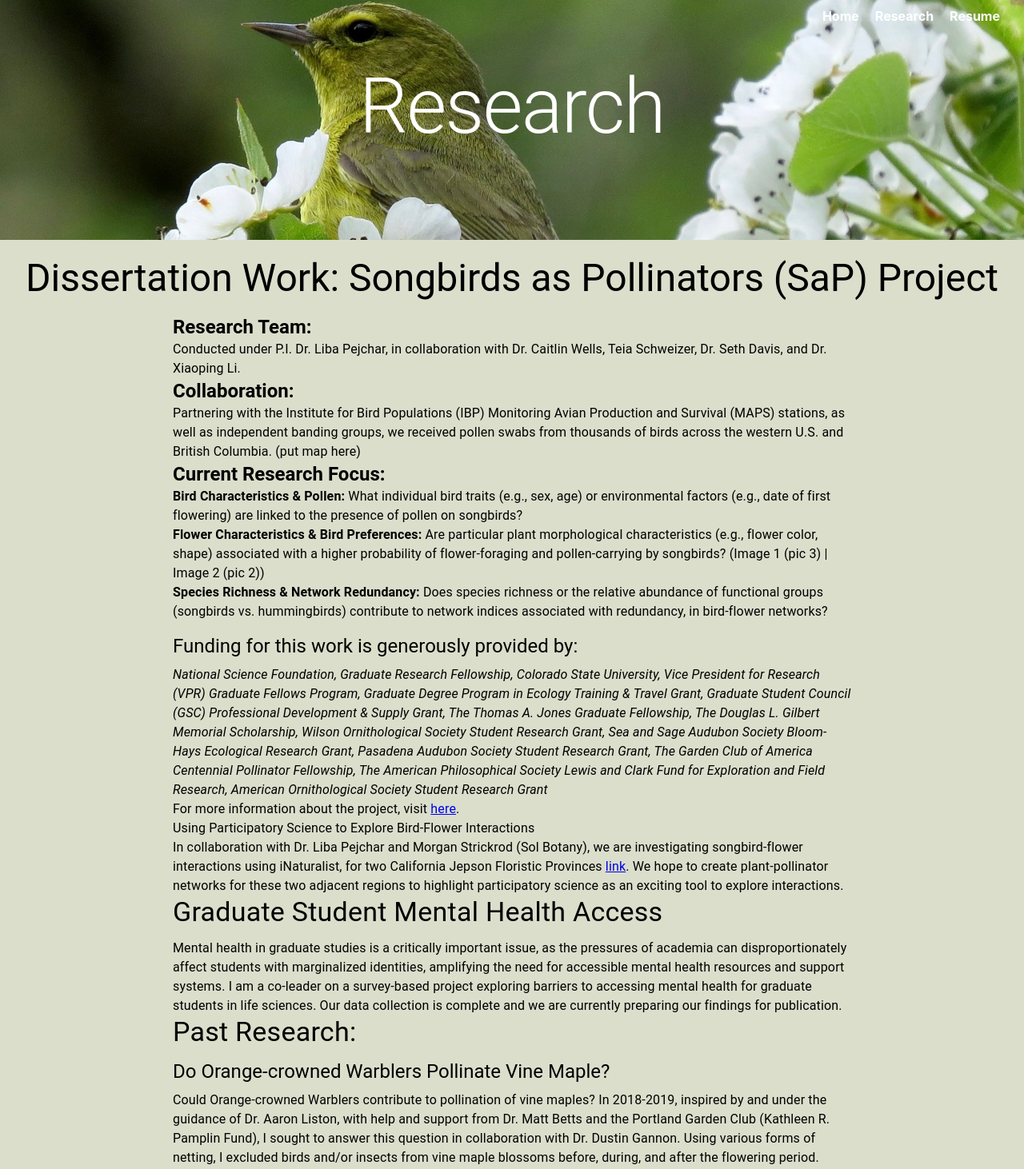
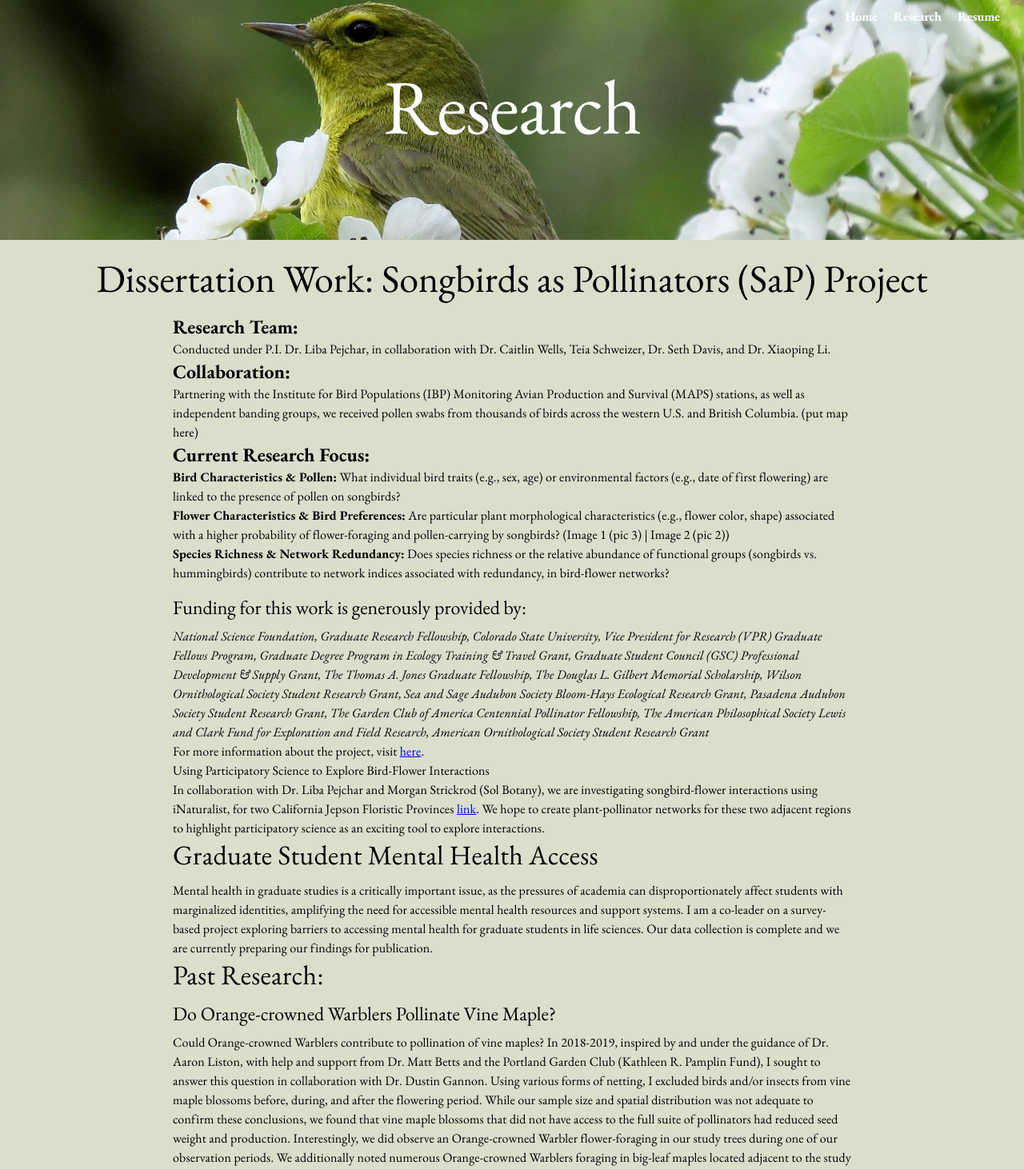
Before and after one commit to CharlieHengemihle/SaPP, a React (Create React App) app: page /research in a window 1280 px wide. Shown: the top 1462 px of the page at 80% size. Built offline with nearby package versions, Linux system fonts and the light colour scheme.

Commit message:
styling/font/etc

```diff
--- a/src/components/NavBar.js
+++ b/src/components/NavBar.js
@@ -1,4 +1,4 @@
-import { useState } from 'react';
+import { useEffect, useState } from 'react';
 import Navigation from './Navigation';
 import burger from '../assets/burger.png';
 
@@ -38,11 +38,15 @@ export default function Navbar() {
     transform: isHovered ? 'scaleX(0.8)' : 'scaleX(1)',
   };
 
-  window.addEventListener('resize', handleResize);
-
+  useEffect(() => {
+    window.addEventListener('resize', handleResize);
+    return () => {
+      window.removeEventListener('resize', handleResize);
+    };
+  }, []);
   return (
     <div>
-      <Navigation device={isMobile ? 'mobile' : 'desktop'} />
+      {!isMobile && <Navigation device="desktop" />}
       <button
         style={burgerStyle}
         onMouseEnter={() => setIsHovered(true)}
--- a/src/components/Navigation.js
+++ b/src/components/Navigation.js
@@ -18,12 +18,12 @@ export default function Navigation(props) {
     left: '0',
     right: '0',
     display: 'flex',
-    justifyContent: 'flex-end',
+    justifyContent: props.device === 'mobile' ? 'flex-start' : 'flex-end',
     alignItems: 'center',
     padding: '10px 20px',
     backgroundColor: isScrolled ? 'rgba(0,0,0, 0.8)' : 'transparent',
     boxShadow: isScrolled ? '0 2px 5px rgba(0, 0, 0, 0.1)' : 'none',
-    zIndex: 9999,
+    zIndex: 99,
     transition: 'background-color 0.3s ease',
   };
 
@@ -32,6 +32,13 @@ export default function Navigation(props) {
     margin: '0 10px',
     color: 'rgba(255,255,255)',
     fontWeight: 'bold',
+  };
+
+  const mobileMenuStyle = {
+    display: 'flex',
+    flexDirection: 'row',
+    justifyContent: 'flex-start',
+    alignItems: 'center',
   };
 
   // const logoStyle = {
@@ -56,7 +63,7 @@ export default function Navigation(props) {
         />
         <Typography style={linkStyle}> Carolyn Coyle </Typography>
       </Link> */}
-      <div style={{ display: props.device === 'mobile' ? 'none' : 'flex' }}>
+      <div style={props.device === 'mobile' ? mobileMenuStyle : undefined}>
         <Link className="hover-effect" to="/" style={linkStyle}>
           Home
         </Link>
--- a/src/components/pages/HomePage.js
+++ b/src/components/pages/HomePage.js
@@ -51,7 +51,7 @@ export default function HomePage() {
 
       {/* Main Content Section */}
       <Grid container spacing={3} justifyContent="center">
-        {/* <Grid item xs={12}>
+        {/* <Grid item xs={11}>
           <img
             src={icon}
             alt="warbler visiting a red currant flower"
@@ -59,29 +59,32 @@ export default function HomePage() {
           />
         </Grid> */}
 
-        <Grid item xs={12} md={8}>
+        <Grid item xs={11} md={8}>
           <Grid container spacing={3} alignItems="center">
-            <Grid item xs={12} md={4}>
+            <Grid item xs={11} md={4}>
               <img
                 src={caro}
                 alt="Carolyn Coyle with an Orange Crowned Warbler"
                 style={{ maxWidth: '100%', marginBottom: '20px' }}
               />
             </Grid>
-            <Grid item xs={12} md={8}>
-              <Typography sx={{ fontSize: '14px', textAlign: 'left' }} gutterBottom>
+            <Grid item xs={11} md={8}>
+              <Typography
+                sx={{ fontSize: '18px', textAlign: 'left', fontFamily: 'EB Garamond' }}
+                gutterBottom
+              >
                 Welcome! My name is Carolyn Coyle, a Ph.D. candidate in the Graduate Degree Program
                 in Ecology, housed in the Fish, Wildlife, and Conservation Biology Department at
                 Colorado State University.
               </Typography>
-              <Typography sx={{ fontSize: '14px', textAlign: 'left' }}>
+              <Typography sx={{ fontSize: '16px', textAlign: 'left', fontFamily: 'EB Garamond' }}>
                 My research centers on plant-animal interactions, with a special focus on songbirds
                 as potential pollinators. With interests that span conservation biology,
                 ornithology, and pollination ecology, I have developed a deep passion for
                 understanding how birds contribute to ecosystem health, and a curiosity on how this
                 may shift across urban gradients.
               </Typography>
-              <Typography sx={{ fontSize: '14px', textAlign: 'left' }}>
+              <Typography sx={{ fontSize: '16px', textAlign: 'left', fontFamily: 'EB Garamond' }}>
                 As a dedicated conservation biologist and advocate for mental health in academia, I
                 seek to blend rigorous science with community engagement, ensuring that my research
                 has both local and global impact. Currently, I am seeking postdoctoral opportunities
@@ -97,14 +100,20 @@ export default function HomePage() {
         {/* News Section */}
         <Grid
           item
-          xs={12}
+          xs={11}
           md={8}
           sx={{ justifyContent: 'center', textAlign: 'left', width: '100%', padding: '20px' }}
         >
-          <Typography variant="h3" gutterBottom textAlign={'left'} paddingLeft={'20px'}>
+          <Typography
+            variant="h5"
+            gutterBottom
+            textAlign={'left'}
+            paddingLeft={'20px'}
+            sx={{ fontFamily: 'EB Garamond' }}
+          >
             News:
           </Typography>
-          <Typography>
+          <Typography sx={{ fontFamily: 'EB Garamond' }}>
             <strong>5/2024</strong> Great news! The Colorado State University Office of the Vice
             President for Researcher (OVPR) has selected me as a part of the VPR Graduate Fellowship
             Cohort!{' '}
@@ -116,7 +125,7 @@ export default function HomePage() {
               Read more about this opportunity here.
             </a>
           </Typography>
-          <Typography>
+          <Typography sx={{ fontFamily: 'EB Garamond' }}>
             <strong>5/2024</strong> I am honored to have received a Wilson Ornithological Society
             Student Research Grant! Thank you to WOS for supporting my research endeavors.{' '}
             <a
@@ -127,14 +136,14 @@ export default function HomePage() {
               Read more here.
             </a>
           </Typography>
-          <Typography>
+          <Typography sx={{ fontFamily: 'EB Garamond' }}>
             <strong>4/2024</strong> Thank you to the Pasadena Audubon Society for awarding my
             dissertation research a student research grant!{' '}
             <a href="https://pasadenaaudubon.org/grants" target="_blank" rel="noreferrer">
               Read more here.
             </a>
           </Typography>
-          <Typography>
+          <Typography sx={{ fontFamily: 'EB Garamond' }}>
             <strong>3/2024</strong> I have received a Bloom-Hays Ecological Research Grant awarded
             by the Sea and Sage Audubon Society. Thank you for supporting my dissertation work!{' '}
             <a
@@ -145,7 +154,7 @@ export default function HomePage() {
               Read more here.
             </a>
           </Typography>
-          <Typography>
+          <Typography sx={{ fontFamily: 'EB Garamond' }}>
             <strong>2/2024</strong> I am honored that my dissertation research (SaP) has been
             featured in Dr. Jeff Ollerton’s new book: Birds and Flowers: An Intimate 50 Million Year
             Relationship.{' '}
@@ -160,7 +169,7 @@ export default function HomePage() {
         </Grid>
 
         {/* Links Section */}
-        <Grid item xs={12} container justifyContent="center">
+        <Grid item xs={11} container justifyContent="center">
           <Link to="/" style={{ marginRight: '10px' }}>
             Home
           </Link>
@@ -172,7 +181,7 @@ export default function HomePage() {
           </Link>
         </Grid>
 
-        {/* <Grid item xs={12}>
+        {/* <Grid item xs={11}>
           <Link to="/protocol">Pollen Getting Protocol</Link>
         </Grid> */}
       </Grid>
--- a/src/components/pages/Research.js
+++ b/src/components/pages/Research.js
@@ -1,6 +1,7 @@
 import { Box, Typography, Grid } from '@mui/material';
 import { fundingSources } from '../contents.js';
 import banner from '../../assets/Banner.jpeg';
+import { Link } from 'react-router-dom';
 
 export default function Research() {
   return (
@@ -32,70 +33,77 @@ export default function Research() {
             color: '#fff',
           }}
         >
-          <Typography variant="h1" gutterBottom>
+          <Typography variant="h1" gutterBottom sx={{ fontFamily: 'EB Garamond' }}>
             Research
           </Typography>
         </Box>
       </Box>
-      <Typography variant="h3" gutterBottom>
+      <Typography variant="h3" gutterBottom sx={{ fontFamily: 'EB Garamond' }}>
         Dissertation Work: Songbirds as Pollinators (SaP) Project
       </Typography>
       <Grid container spacing={2} justifyContent="center" textAlign={'left'}>
-        <Grid item xs={12} md={8}>
-          <Typography variant="h5">
+        <Grid item xs={11} md={8}>
+          <Typography variant="h5" sx={{ fontFamily: 'EB Garamond' }}>
             <strong>Research Team:</strong>
           </Typography>
-          <Typography>
+          <Typography sx={{ fontFamily: 'EB Garamond' }}>
             Conducted under P.I. Dr. Liba Pejchar, in collaboration with Dr. Caitlin Wells, Teia
             Schweizer, Dr. Seth Davis, and Dr. Xiaoping Li.
           </Typography>
 
-          <Typography variant="h5">
+          <Typography variant="h5" sx={{ fontFamily: 'EB Garamond' }}>
             <strong>Collaboration:</strong>
           </Typography>
-          <Typography>
+          <Typography sx={{ fontFamily: 'EB Garamond' }}>
             Partnering with the Institute for Bird Populations (IBP) Monitoring Avian Production and
             Survival (MAPS) stations, as well as independent banding groups, we received pollen
             swabs from thousands of birds across the western U.S. and British Columbia. (put map
             here)
           </Typography>
 
-          <Typography variant="h5">
+          <Typography variant="h5" sx={{ fontFamily: 'EB Garamond' }}>
             <strong>Current Research Focus:</strong>
           </Typography>
-          <Typography>
+          <Typography sx={{ fontFamily: 'EB Garamond' }}>
             <strong>Bird Characteristics & Pollen:</strong> What individual bird traits (e.g., sex,
             age) or environmental factors (e.g., date of first flowering) are linked to the presence
             of pollen on songbirds?
           </Typography>
-          <Typography>
+          <Typography sx={{ fontFamily: 'EB Garamond' }}>
             <strong>Flower Characteristics & Bird Preferences:</strong> Are particular plant
             morphological characteristics (e.g., flower color, shape) associated with a higher
             probability of flower-foraging and pollen-carrying by songbirds? (Image 1 (pic 3) |
             Image 2 (pic 2))
           </Typography>
-          <Typography>
+          <Typography sx={{ fontFamily: 'EB Garamond' }}>
             <strong>Species Richness & Network Redundancy:</strong> Does species richness or the
             relative abundance of functional groups (songbirds vs. hummingbirds) contribute to
             network indices associated with redundancy, in bird-flower networks?
           </Typography>
 
-          <Typography variant="h5" gutterBottom paddingTop={'15px'}>
+          <Typography
+            variant="h5"
+            gutterBottom
+            paddingTop={'15px'}
+            sx={{ fontFamily: 'EB Garamond' }}
+          >
             Funding for this work is generously provided by:
           </Typography>
 
-          <Typography component="p" sx={{ fontStyle: 'italic' }}>
+          <Typography component="p" sx={{ fontStyle: 'italic', fontFamily: 'EB Garamond' }}>
             {fundingSources.join(', ')}
           </Typography>
 
-          <Typography>
+          <Typography sx={{ fontFamily: 'EB Garamond' }}>
             For more information about the project, visit{' '}
             <a href="https://carolyncoyle.wixsite.com/sapproject">here</a>.
           </Typography>
 
-          <Typography>Using Participatory Science to Explore Bird-Flower Interactions</Typography>
+          <Typography sx={{ fontFamily: 'EB Garamond' }}>
+            Using Participatory Science to Explore Bird-Flower Interactions
+          </Typography>
 
-          <Typography>
+          <Typography sx={{ fontFamily: 'EB Garamond' }}>
             In collaboration with Dr. Liba Pejchar and Morgan Strickrod (Sol Botany), we are
             investigating songbird-flower interactions using iNaturalist, for two California Jepson
             Floristic Provinces{' '}
@@ -104,11 +112,11 @@ export default function Research() {
             participatory science as an exciting tool to explore interactions.
           </Typography>
 
-          <Typography variant="h4" gutterBottom>
+          <Typography variant="h4" gutterBottom sx={{ fontFamily: 'EB Garamond' }}>
             Graduate Student Mental Health Access
           </Typography>
 
-          <Typography>
+          <Typography sx={{ fontFamily: 'EB Garamond' }}>
             Mental health in graduate studies is a critically important issue, as the pressures of
             academia can disproportionately affect students with marginalized identities, amplifying
             the need for accessible mental health resources and support systems. I am a co-leader on
@@ -117,15 +125,15 @@ export default function Research() {
             preparing our findings for publication.
           </Typography>
 
-          <Typography variant="h4" gutterBottom>
+          <Typography variant="h4" gutterBottom sx={{ fontFamily: 'EB Garamond' }}>
             Past Research:
           </Typography>
 
-          <Typography variant="h5" gutterBottom>
+          <Typography variant="h5" gutterBottom sx={{ fontFamily: 'EB Garamond' }}>
             Do Orange-crowned Warblers Pollinate Vine Maple?
           </Typography>
 
-          <Typography>
+          <Typography sx={{ fontFamily: 'EB Garamond' }}>
             Could Orange-crowned Warblers contribute to pollination of vine maples? In 2018-2019,
             inspired by and under the guidance of Dr. Aaron Liston, with help and support from Dr.
             Matt Betts and the Portland Garden Club (Kathleen R. Pamplin Fund), I sought to answer
@@ -141,7 +149,7 @@ export default function Research() {
             Fellowship, expanding this work geographically and to a larger suite of bird species.
           </Typography>
 
-          <Typography>
+          <Typography sx={{ fontFamily: 'EB Garamond' }}>
             Coyle, Carolyn M., and Dustin G. Gannon. &quot;Observations of orange-crowned warblers
             in vine maple.&quot; Northwestern Naturalist 102.1 (2021): 94-95.
             <a href="https://doi.org/10.1898/1051-1733-102.1.94">
@@ -149,6 +157,17 @@ export default function Research() {
             </a>
           </Typography>
         </Grid>
+        <Grid item xs={11} container justifyContent="center">
+          <Link to="/" style={{ marginRight: '10px' }}>
+            Home
+          </Link>
+          <Link to="/research" style={{ marginRight: '10px' }}>
+            Research
+          </Link>
+          <Link to="/resume" style={{ marginRight: '10px' }}>
+            My Resume
+          </Link>
+        </Grid>
       </Grid>
     </Box>
   );
--- a/src/components/pages/Resume.js
+++ b/src/components/pages/Resume.js
@@ -1,33 +1,41 @@
-import { Box, Typography } from '@mui/material';
+import { Box, Grid, Grid2, Typography } from '@mui/material';
 
 export default function Resume() {
   return (
     <Box
       sx={{
         display: 'flex',
-        justifyContent: 'center',
         alignItems: 'center',
         flexDirection: 'column',
-        height: '100vh',
         padding: '20px',
-        textAlign: 'center',
-        backgroundColor: '#f5f5f5',
+        backgroundColor: '#747474',
       }}
     >
-      <Typography variant="h4" component="h1" gutterBottom>
+      <Typography
+        variant="h4"
+        component="h1"
+        gutterBottom
+        sx={{ fontFamily: 'EB Garamond', color: 'white' }}
+      >
         My Resume
       </Typography>
+      <Grid container justifyContent="center" alignItems="center">
+        <Grid item xs={12} md={8} width={'100%'}>
           <iframe
             src="https://docs.google.com/document/d/1-8p-HA3g2_Z4tOfZVfnc8Dm2745z3k9K/pub?embedded=true"
             style={{
               width: '100%',
+              maxWidth: '900px',
               height: '800px',
               border: 'none',
               boxShadow: '0px 0px 15px rgba(0, 0, 0, 0.2)',
-          alignContent: 'center',
+              margin: 'auto',
+              display: 'block',
             }}
             title="Resume"
           ></iframe>
+        </Grid>
+      </Grid>
     </Box>
   );
 }
--- a/src/index.css
+++ b/src/index.css
@@ -1,13 +1,11 @@
 body {
   margin: 0;
-  font-family: -apple-system, BlinkMacSystemFont, 'Segoe UI', 'Roboto', 'Oxygen',
-    'Ubuntu', 'Cantarell', 'Fira Sans', 'Droid Sans', 'Helvetica Neue',
-    sans-serif;
+  font-family: 'EB Garamond', -apple-system, BlinkMacSystemFont, 'Segoe UI', 'Roboto', 'Oxygen',
+    'Ubuntu', 'Cantarell', 'Fira Sans', 'Droid Sans', 'Helvetica Neue', sans-serif;
   -webkit-font-smoothing: antialiased;
   -moz-osx-font-smoothing: grayscale;
 }
 
 code {
-  font-family: source-code-pro, Menlo, Monaco, Consolas, 'Courier New',
-    monospace;
+  font-family: source-code-pro, Menlo, Monaco, Consolas, 'Courier New', monospace;
 }
```
Lines whose indentation alone changed are shown as unchanged.
